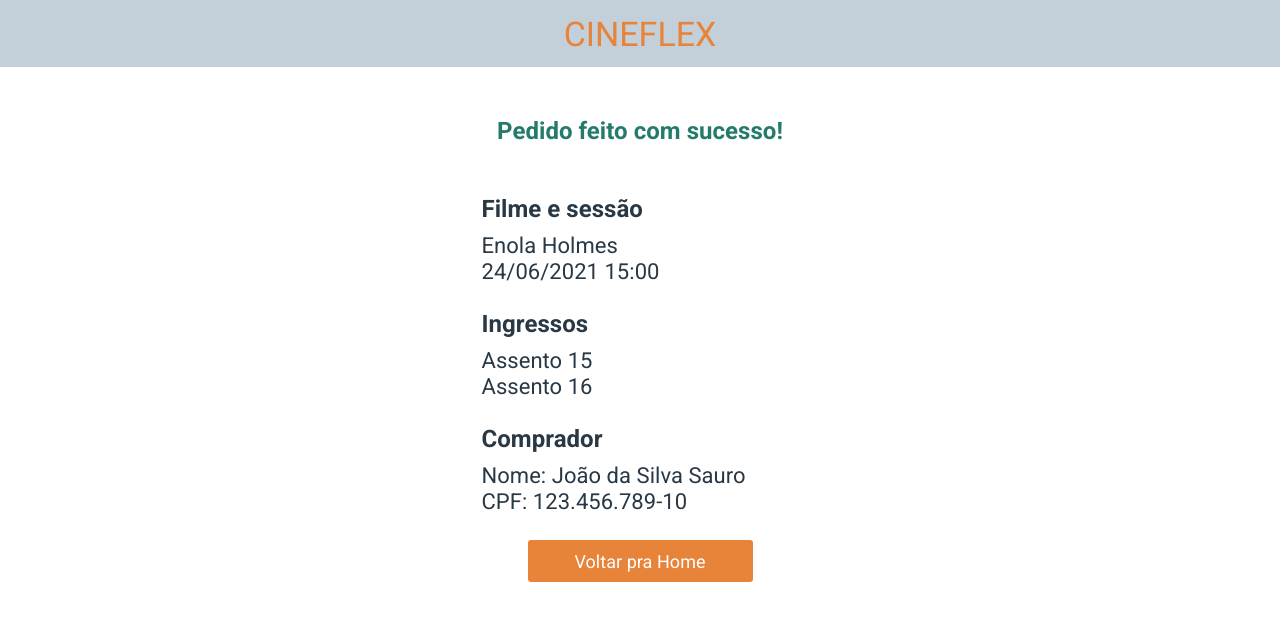
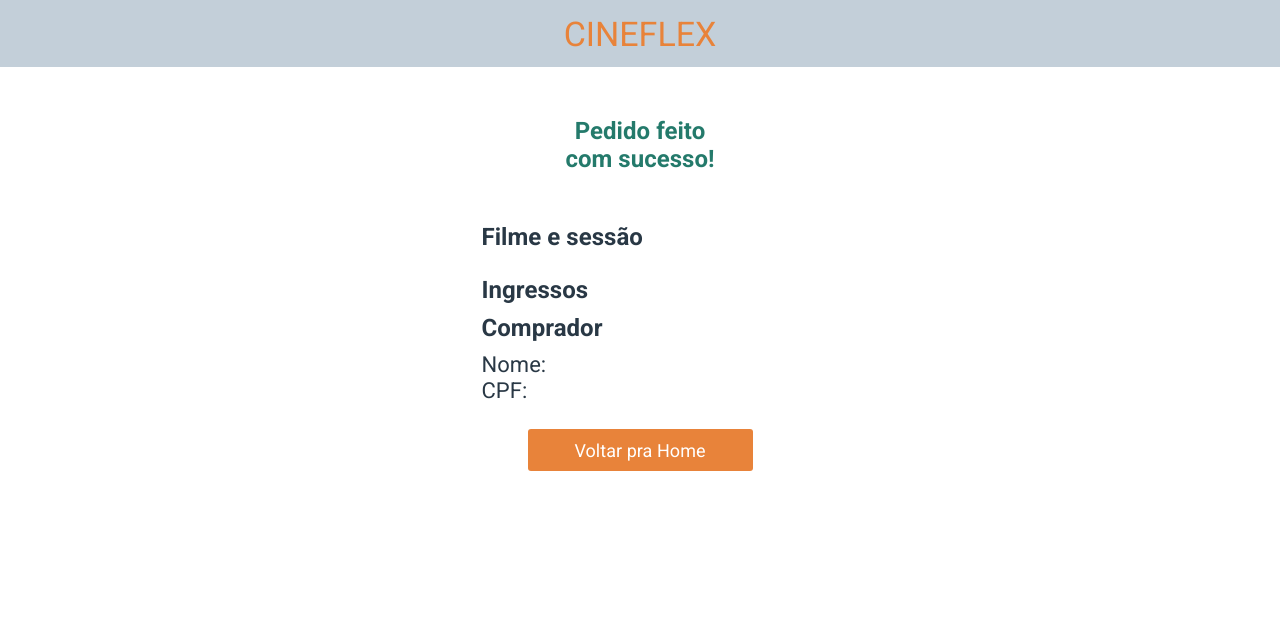
Before and after one commit to Verkylen/projeto10-cineflex, a React (Create React App) app: page /sucesso in a window 1280 px wide. Shown: the top 620 px of the page. Built offline with nearby package versions, Linux system fonts and the light colour scheme.

Commit message:
Final version 1

```diff
--- a/src/App.js
+++ b/src/App.js
@@ -5,18 +5,26 @@ import Menu from "./Menu";
 import Schedules from "./Schedules";
 import Session from "./Session";
 import Sucess from "./Sucess";
+import { useState } from "react";
 
 export default function App() {
+    let [movieName, setMovieName] = useState('');
+    let [movieDate, setMovieDate] = useState('');
+    let [time, setTime] = useState('');
+    const [chosenID, setChosenID] = useState([]);
+    const [inputName, setInputName] = useState('');
+    const [inputCPF, setInputCPF] = useState('');
+
     return (
         <>
             <GlobalStyle/>
             <BrowserRouter>
             <Header/>
                 <Routes>
-                    <Route path='/' element={<Menu/>}/>
-                    <Route path='/filme/:movieID' element={<Schedules/>}/>
-                    <Route path='/sessao/:sessionID' element={<Session/>}/>
-                    <Route path='sucesso' element={<Sucess/>}/>
+                    <Route path='/' element={<Menu setMovieName={setMovieName}/>}/>
+                    <Route path='/filme/:movieID' element={<Schedules setMovieDate={setMovieDate} setTime={setTime}/>}/>
+                    <Route path='/sessao/:sessionID' element={<Session chosenID={chosenID} setChosenID={setChosenID} inputName={inputName} setInputName={setInputName} inputCPF={inputCPF} setInputCPF={setInputCPF}/>}/>
+                    <Route path='sucesso' element={<Sucess movieName={movieName} movieDate={movieDate} time={time} chosenID={chosenID} setChosenID={setChosenID} inputName={inputName} inputCPF={inputCPF}/>}/>
                 </Routes>
             </BrowserRouter>
         </>
--- a/src/Menu.js
+++ b/src/Menu.js
@@ -3,7 +3,7 @@ import { useState, useEffect } from "react";
 import axios from "axios";
 import { Link } from "react-router-dom";
 
-export default function Menu() {
+export default function Menu({setMovieName}) {
     const [catalog, setCatalog] = useState([]);
 
     function request() {
@@ -17,7 +17,9 @@ export default function Menu() {
         return (
             <li key={props.id}>
                 <Link to={`/filme/${props.id}`}>
-                    <img src={props.posterURL} alt={props.title}/>
+                    <img onClick={() => setMovieName(props.title)}
+                         src={props.posterURL}
+                         alt={props.title}/>
                 </Link>
             </li>
         );
--- a/src/Schedules.js
+++ b/src/Schedules.js
@@ -3,7 +3,7 @@ import { Link, useParams } from "react-router-dom";
 import axios from "axios";
 import { useState, useEffect } from "react";
 
-export default function Schedules() {
+export default function Schedules({setMovieDate, setTime}) {
     const {movieID} = useParams();
     const [data, setData] = useState({});
     const [days, setDays] = useState([]);
@@ -17,10 +17,11 @@ export default function Schedules() {
     useEffect(request, [movieID]);
 
     function Day({weekday, date, showtimes, id}) {
+
         function Time({name, id}) {
             return (
                 <Link to={`/sessao/${id}`} key={id}>
-                    <button>{name}</button>
+                    <button onClick={() => {setMovieDate(date); setTime(name);}}>{name}</button>
                 </Link>
             );
         }
--- a/src/Seats.js
+++ b/src/Seats.js
@@ -4,14 +4,26 @@ import styled from "styled-components";
 export default function Seats({seats, chosenID, setChosenID}) {
 
     function Seat({id, name, isAvailable}) {
-        const inputBgc = (isAvailable)? '#C3CFD9': '#FBE192';
-        const [bgcState, setBgcState] = useState(inputBgc);
-        let backgroundColor = bgcState;
+        let color;
+
+        if (isAvailable) {
+            color = {borderColor: '#808F9D', backgroundColor: '#C3CFD9'};
+        } else {
+            color = {borderColor: '#F7C52B', backgroundColor: '#FBE192'};
+        }
+
+        const [newColor, setNewColor] = useState(color);
 
         function Select(clickedID, available) {
             if (available) {
-                setBgcState('#1AAE9E');
-                setChosenID([...chosenID, clickedID]);
+                if (!chosenID.includes(clickedID)) {
+                    setNewColor({borderColor: '#0E7D71', backgroundColor: '#1AAE9E'});
+                    setChosenID([...chosenID, clickedID]);
+                } else {
+                    setNewColor({borderColor: '#808F9D', backgroundColor: '#C3CFD9'});
+                    const previouslyChosen = chosenID.filter(item => item !== clickedID);
+                    setChosenID(previouslyChosen);
+                }
             } else {
                 alert('Esse assento não está disponível');
             }
@@ -23,7 +35,7 @@ export default function Seats({seats, chosenID, setChosenID}) {
 
         return (
             <Li onClick={() => Select(id, isAvailable)}
-                        backgroundColor={backgroundColor}
+                        newColor={newColor}
                         key={id}>
                 {name}
             </Li>
@@ -48,8 +60,10 @@ const Li = styled.li`
     margin: 0 3.5px 18px 3.5px;
     width: 26px;
     height: 26px;
+    border: 1px solid;
+    border-color: ${({newColor}) => newColor.borderColor};
     border-radius: 50%;
-    background-color: ${props => props.backgroundColor};
+    background-color: ${({newColor}) => newColor.backgroundColor};
     display: flex;
     justify-content: center;
     align-items: center;
--- a/src/Session.js
+++ b/src/Session.js
@@ -1,19 +1,18 @@
 import styled from "styled-components";
-import { useParams } from "react-router-dom";
+import { useParams, useNavigate } from "react-router-dom";
 import axios from "axios";
 import { useState, useEffect } from "react";
 import Seats from "./Seats";
 import Submit from "./Submit";
 
-export default function Session() {
+export default function Session({chosenID, setChosenID, inputName, setInputName, inputCPF, setInputCPF}) {
     const {sessionID} = useParams();
     const [data, setData] = useState({});
     const [day, setDay] = useState({});
     const [movie, setMovie] = useState({});
     const [seats, setSeats] = useState([]);
-    const [chosenID, setChosenID] = useState([]);
-    const [inputName, setInputName] = useState('');
-    const [inputCPF, setInputCPF] = useState('');
+
+    const navigate = useNavigate();
 
     function request() {
         const URL = `https://mock-api.driven.com.br/api/v5/cineflex/showtimes/${sessionID}/seats`;
@@ -30,10 +29,13 @@ export default function Session() {
 
     function submitData(e) {
         e.preventDefault();
-
-        const URL = 'https://mock-api.driven.com.br/api/v5/cineflex/seats/book-many';
-        const request = axios.post(URL, {ids: chosenID, name: inputName, cpf: inputCPF});
-        console.log(request);
+        if (chosenID.length !== 0) {
+            const URL = 'https://mock-api.driven.com.br/api/v5/cineflex/seats/book-many';
+            const promise = axios.post(URL, {ids: chosenID, name: inputName, cpf: inputCPF});
+            promise.then(() => navigate('/sucesso'));
+        } else {
+            alert('Por favor, escolha seu(s) assento(s) ou retorne e selecione outro horário de exibição.');
+        }
     }
 
     return (
--- a/src/Sucess.js
+++ b/src/Sucess.js
@@ -1,25 +1,39 @@
 import styled from "styled-components";
+import { Link } from "react-router-dom";
 
-export default function Sucess() {
+export default function Sucess({movieName, movieDate, time, chosenID, setChosenID, inputName, inputCPF}) {
+
+    function showSeat(id) {
+        if ((Number(id)%50).toString().length !== 1) {
+            return (Number(id)%50).toString();
+        } else {
+            return '0' + (Number(id)%50).toString();
+        }
+    }
+
     return (
         <SucessStyle>
-            <h2>Pedido feito com sucesso!</h2>
+            <h2>
+                Pedido feito<br/>
+                com sucesso!
+            </h2>
             <div>
                 <h3>Filme e sessão</h3>
-                <p>Enola Holmes</p>
-                <p>24/06/2021 15:00</p>
+                <p>{movieName}</p>
+                <p>{movieDate} {time}</p>
             </div>
             <div>
                 <h3>Ingressos</h3>
-                <p>Assento 15</p>
-                <p>Assento 16</p>
+                {chosenID.map(id => <p key={id}>Assento {showSeat(id)}</p>)}
             </div>
             <div>
                 <h3>Comprador</h3>
-                <p>Nome: João da Silva Sauro</p>
-                <p>CPF: 123.456.789-10</p>
+                <p>Nome: {inputName}</p>
+                <p>CPF: {inputCPF}</p>
             </div>
-            <button>Voltar pra Home</button>
+            <Link to='/'>
+                <button onClick={() => setChosenID([])}>Voltar pra Home</button>
+            </Link>
         </SucessStyle>
     );
 }
@@ -63,7 +77,7 @@ const SucessStyle = styled.div`
             color: #293845;
         }
 
-        p:nth-of-type(2) {
+        p:last-of-type {
             margin-bottom: 25px;
         }
     }
```
